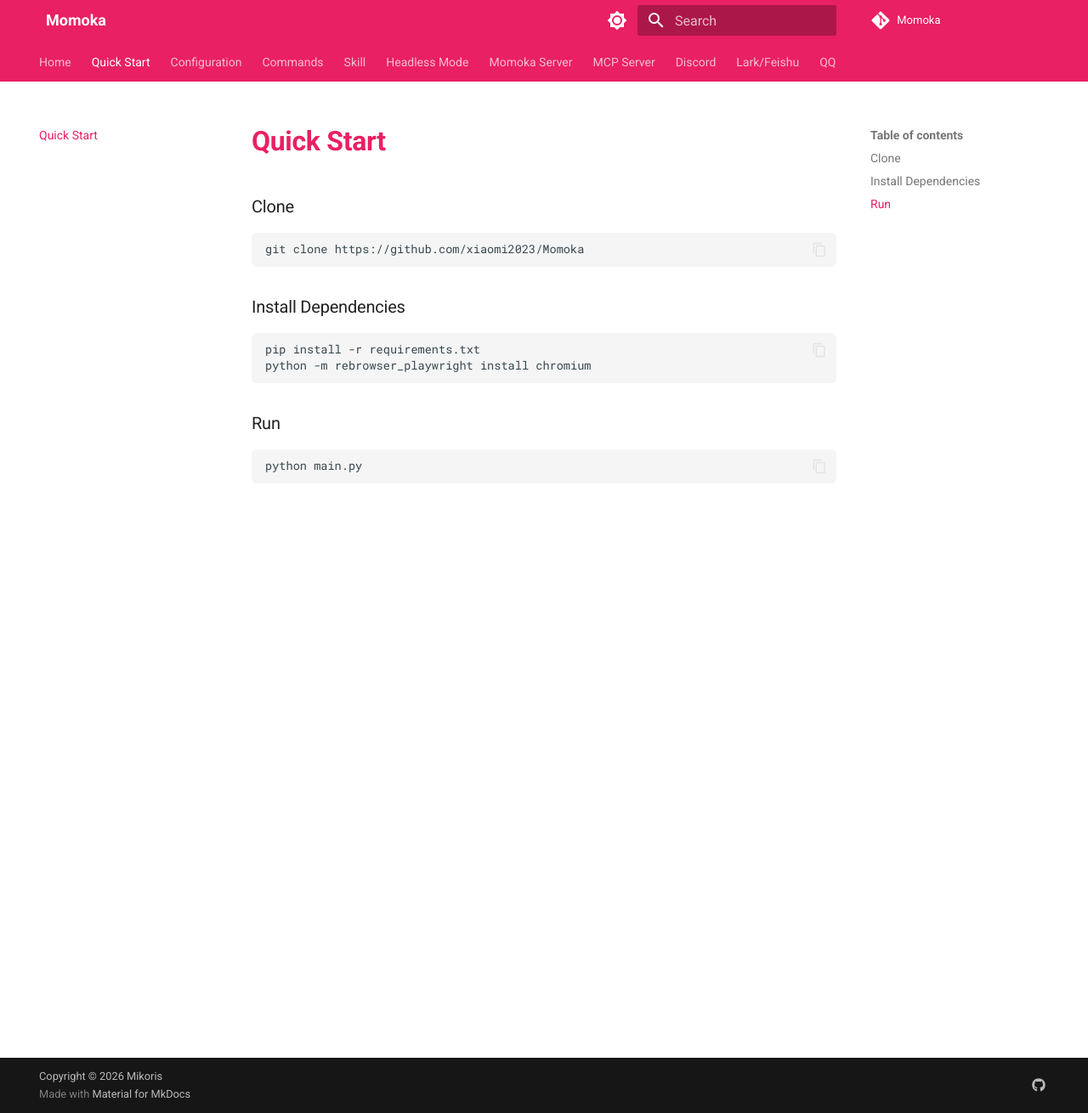
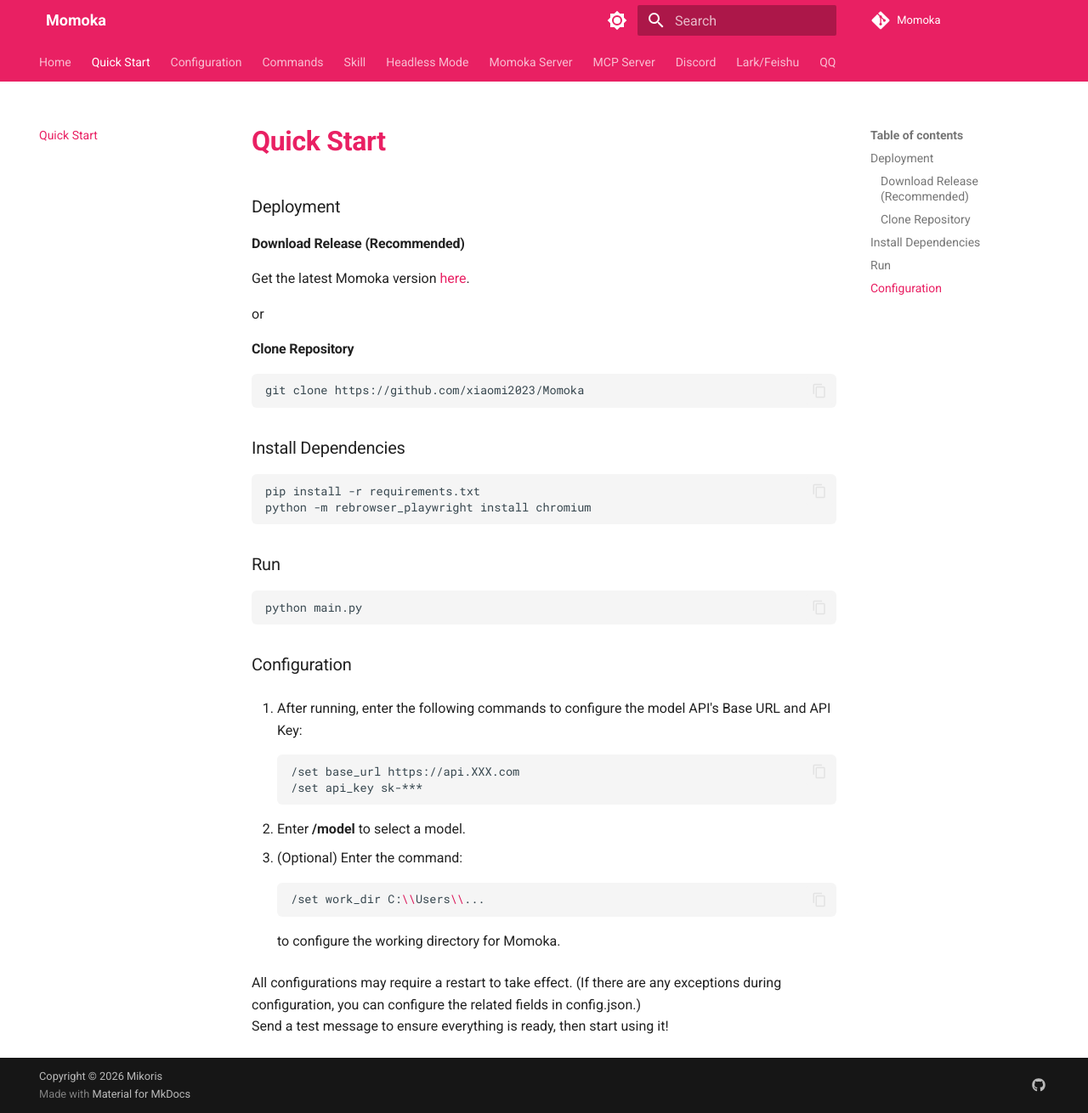
Before and after one commit to xiaomi2023/Momoka, an MkDocs documentation site: the page built from docs/quick_start.md, in a window 1280 px wide and 1310 px high. Shown: the whole window at 85% size. Built offline with MkDocs 1.6.1 and Material for MkDocs 9.7.7, drawn with Linux system fonts in a browser that asks for light colours; comment, search, counter and statistics services are not loaded; the version menu is left out.

Commit message:
- 修复问题

````diff
--- a/docs/quick_start.md
+++ b/docs/quick_start.md
@@ -1,6 +1,13 @@
 # Quick Start
 
-### Clone
+### Deployment
+
+#### Download Release (Recommended)
+Get the latest Momoka version [here](https://github.com/xiaomi2023/Momoka/releases).
+
+or
+
+#### Clone Repository
 
 ```bash
 git clone https://github.com/xiaomi2023/Momoka
@@ -18,3 +25,22 @@
 ```bash
 python main.py
 ```
+
+### Configuration
+
+1. After running, enter the following commands to configure the model API's Base URL and API Key:
+```bash
+/set base_url https://api.XXX.com
+/set api_key sk-***
+```
+
+2. Enter **/model** to select a model.
+
+3. (Optional) Enter the command:
+```bash
+/set work_dir C:\\Users\\...
+```
+to configure the working directory for Momoka.
+
+All configurations may require a restart to take effect. (If there are any exceptions during configuration, you can configure the related fields in config.json.)
+Send a test message to ensure everything is ready, then start using it!
--- a/main.py
+++ b/main.py
@@ -58,7 +58,7 @@
 def parse_args():
     """Parse command line arguments."""
     parser = argparse.ArgumentParser(
-        description='Momoka - AI Agent with multiple interfaces',
+        description='Momoka - An personal AI assistant',
         formatter_class=argparse.RawDescriptionHelpFormatter,
         epilog="""
 Examples:
````
Also changed, not shown: README.md (+2 -2 lines), README_EN.md (+4 -4 lines), mkdocs.yml (line endings or trailing spaces).
